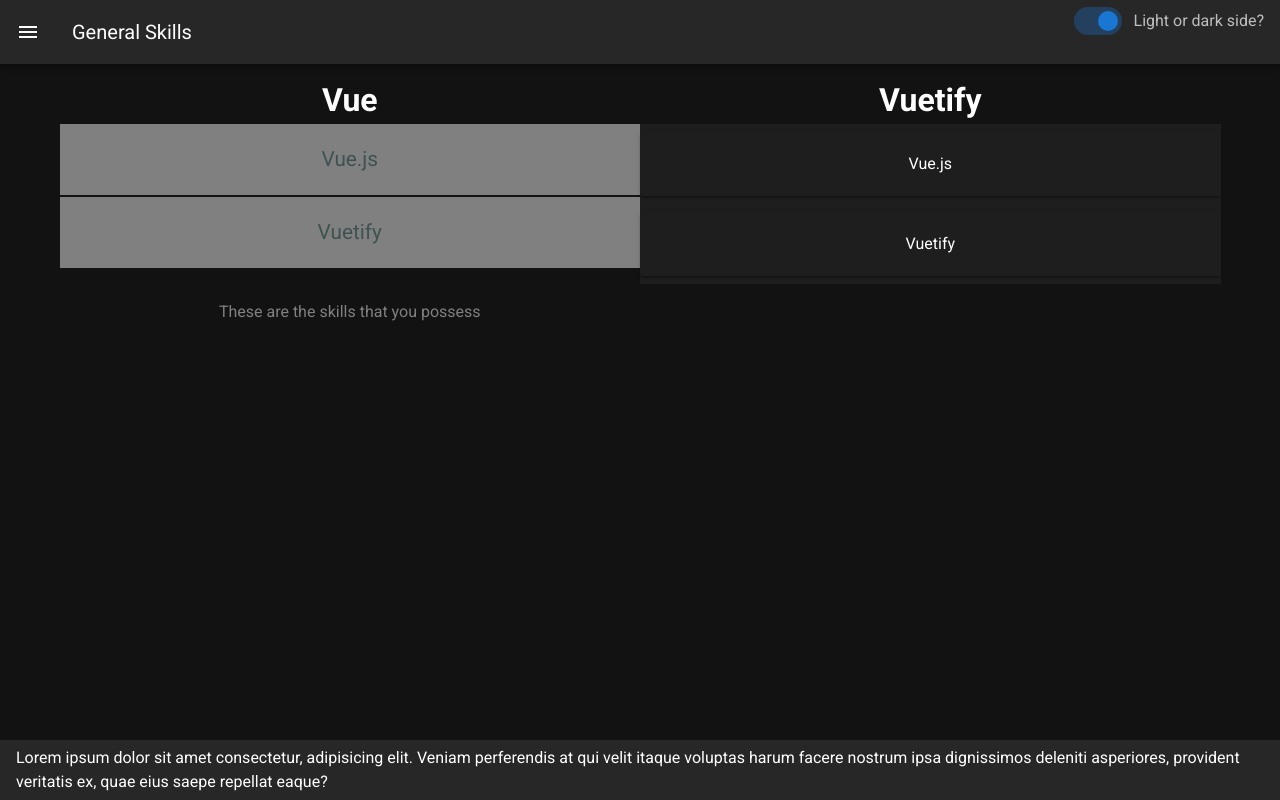
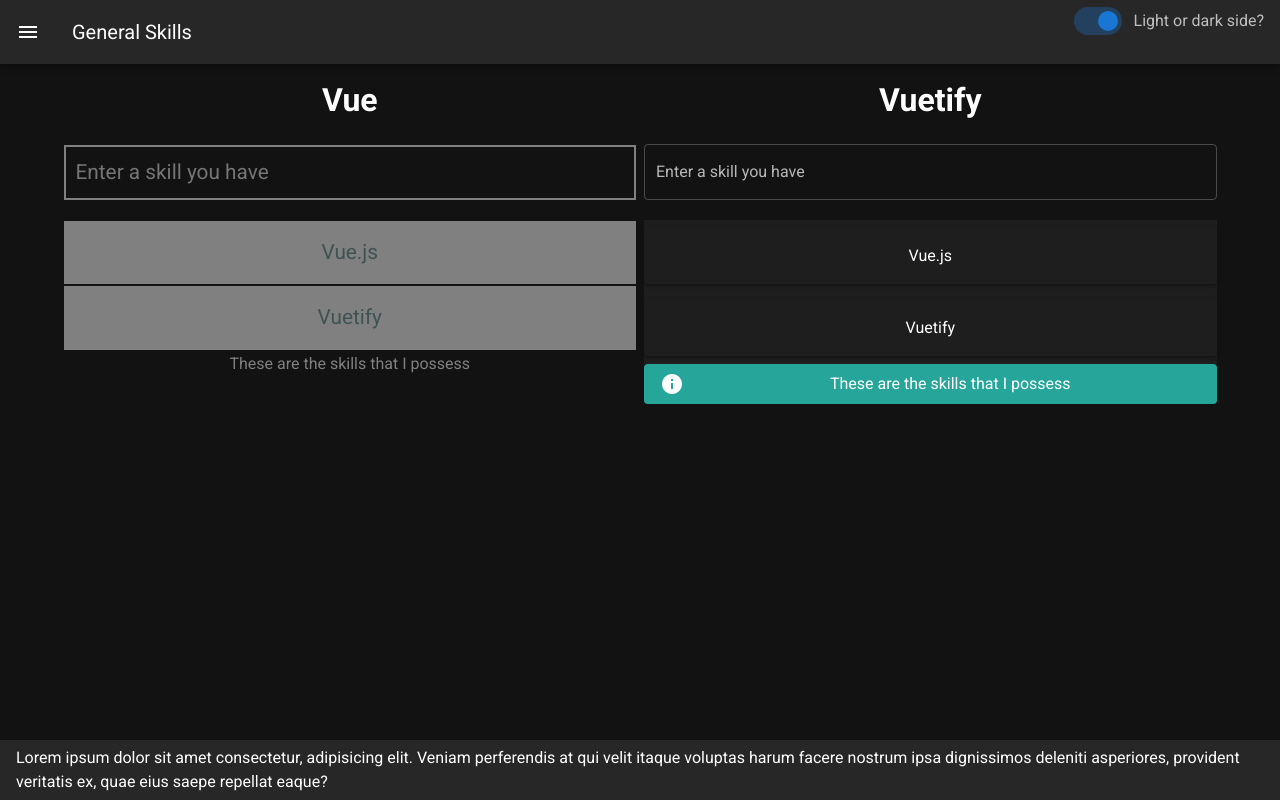
Before and after one commit to IamCharlesM/Nuxt-skills, a Nuxt app: page / in a window 1280 px wide. Built offline with nearby package versions, Linux system fonts and the light colour scheme.

Commit message:
More styling

```diff
--- a/components/Skills.vue
+++ b/components/Skills.vue
@@ -1,22 +1,45 @@
 <template>
   <div class="hello">
     <v-row no-gutters>
-      <v-col>
+      <v-col class="mx-1">
         <h1>Vue</h1>
+
+        <form @submit.prevent="addSkill">
+          <input
+            type="text"
+            placeholder="Enter a skill you have"
+            v-model="skill"
+          />
+        </form>
+
         <ul>
-          <li v-for="(data, index) in skills" :key="index">
+          <li v-for="(data, index) in skills" :key="index" class="py-4">
             {{ data.skill }}
           </li>
         </ul>
 
-        <p>These are the skills that you possess</p>
+        <p>These are the skills that I possess</p>
       </v-col>
 
-      <v-col>
+      <v-col class="mx-1">
         <h1>Vuetify</h1>
+
+        <v-form @submit.prevent="addSkillVuetify">
+          <v-text-field
+            label="Enter a skill you have"
+            hide-details="auto"
+            v-model="skillVuetify"
+            outlined
+            class="my-5"
+          ></v-text-field>
+        </v-form>
+
         <v-list v-for="(data, index) in skills" :key="index">
-          <v-card class="py-5"> {{ data.skill }} </v-card>
+          <v-card class="py-4"> {{ data.skill }} </v-card>
         </v-list>
+        <v-alert type="info" dense>
+          These are the skills that I possess
+        </v-alert>
       </v-col>
     </v-row>
   </div>
@@ -27,9 +50,20 @@
   name: 'Skills',
   data() {
     return {
+      skill: '',
+      skillVuetify: '',
       skills: [{ skill: 'Vue.js' }, { skill: 'Vuetify' }],
-      showAlert: true,
     }
+  },
+  methods: {
+    addSkill() {
+      this.skills.push({ skill: this.skill })
+      this.skill = ''
+    },
+    addSkillVuetify() {
+      this.skills.push({ skill: 'vuetify-' + this.skillVuetify })
+      this.skillVuetify = ''
+    },
   },
 }
 </script>
@@ -42,7 +76,6 @@
 }
 
 ul li {
-  padding: 20px;
   font-size: 1.3em;
   background-color: grey;
   border: 5px solid inherit;
@@ -52,11 +85,20 @@
 
 p {
   text-align: center;
-  padding: 30px 0;
   color: gray;
 }
 
 .container {
   box-shadow: 0px 0px 40px lightgray;
 }
+
+input {
+  width: 100%;
+  border: 2px solid grey;
+  padding: 10px;
+  margin: 21px 0px;
+  font-size: 1.3em;
+  background-color: inherit;
+  color: #687f7f;
+}
 </style>
```
